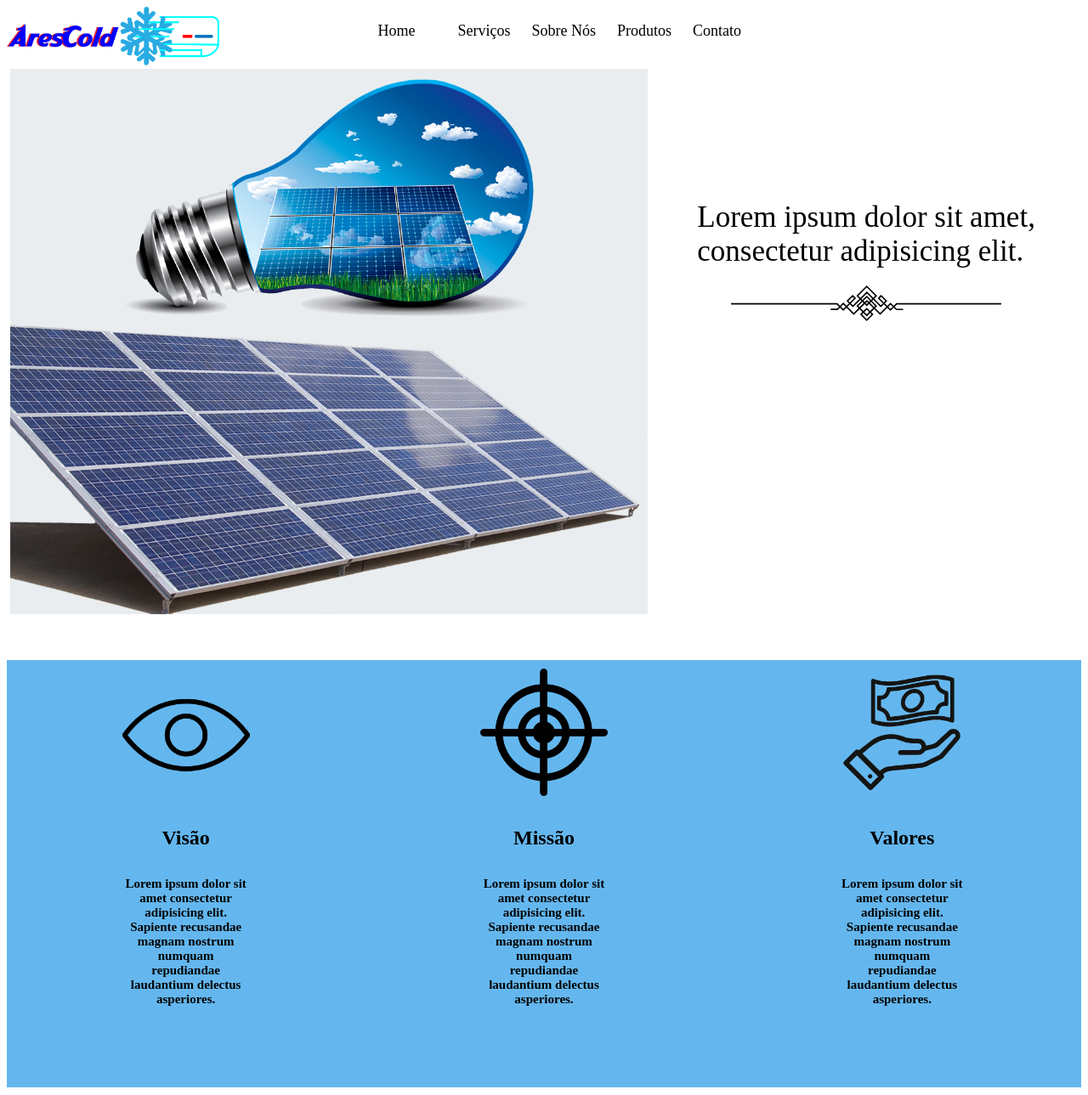
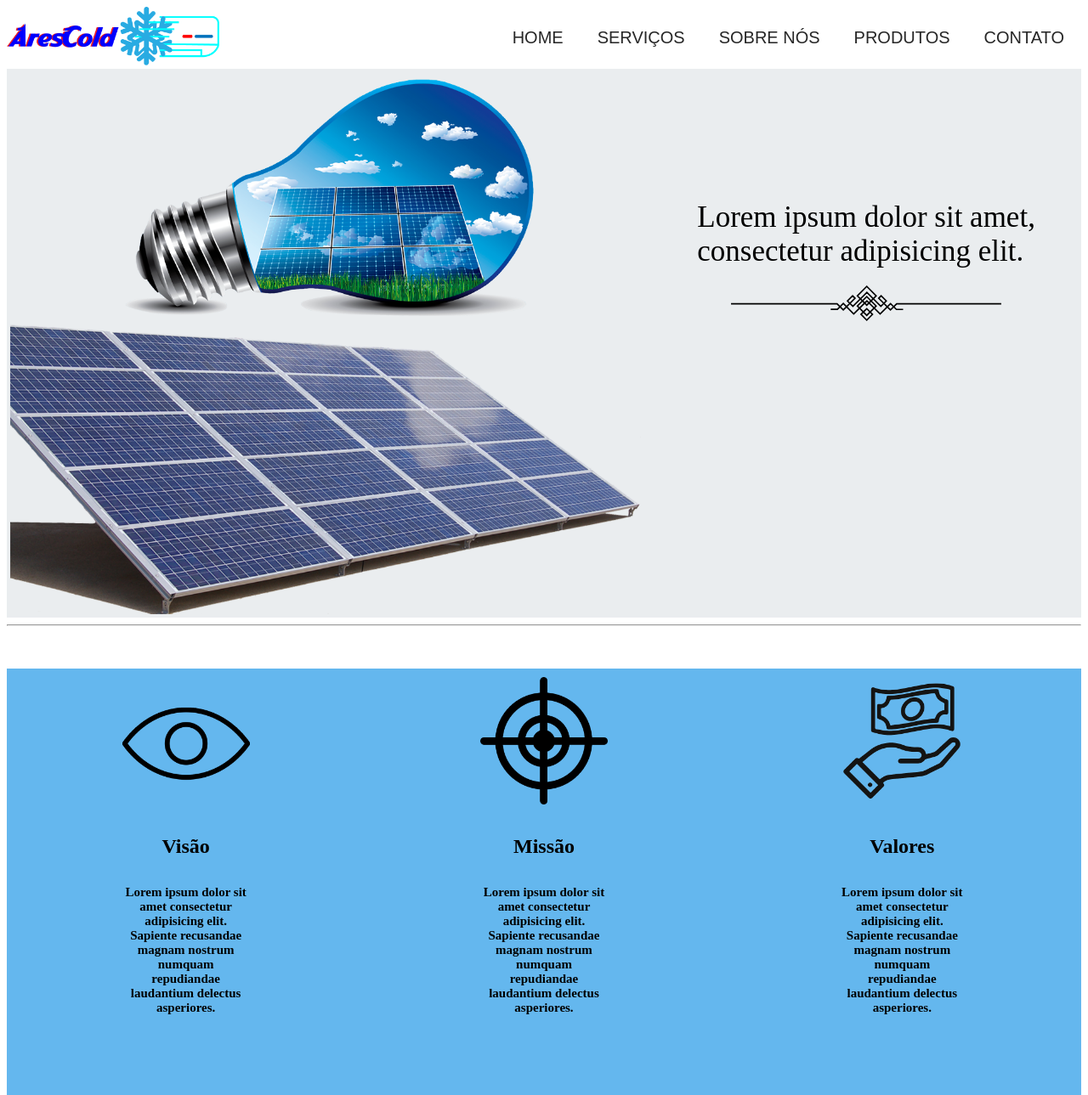
Before and after one commit to Matheuss06/site_2, a PHP site: page / in a window 1280 px wide; the page is wider, and only the part inside the window is pictured. Shown: the top 1289 px of that part at 85% size. Run offline with PHP 8.4, Linux system fonts and the light colour scheme; some libraries are stand-ins or nearby versions.

Commit message:
alteracao menu, inserindo #

```diff
--- a/CSS/estilo.css
+++ b/CSS/estilo.css
@@ -70,39 +70,54 @@ header{
 }
 
 .menu{
-    display: inline-block;
-    margin-right: 400px;
-    font-size: large;
+    margin: 0;
+    display: flex;
+    align-items: center;
+    justify-content: center;
+    font-family: sans-serif;
 }
 
 .menu ul{
+    margin: 0;
+    padding: 0;
+    display: flex;
     list-style: none;
-    display: flex;
-    gap: 25px;
 }
 
-.menu li{
-    display: inline-block;
+.menu ul li a{
+    color: #272727;
+    font-size: 20px;
+    text-decoration: none;
+    text-transform: uppercase;
+    padding: 5px 10px;
+    margin: 0px 10px;
     position: relative;
-    cursor: pointer;
+    transition: all .5s;
 }
 
-.menu li::before{
-    content: '';
-    position: absolute;
-    left: 0;
-    bottom: -2px;
-    width: 100%;
-    height: 2px;
-    background-color: aqua;
-    border-radius: 4px;
-    scale: 0 1;
-    transform-origin: left;
-    transition: 0.35s;
+.menu a:hover{
+    background-color: rgb(100, 183, 238);
+    color: white;
 }
 
-.menu li:hover::before{
-    scale: 1;
+.menu a:before{
+    content: "";
+    position: absolute;
+    bottom: 12px;
+    left: 12px;
+    width: 12px;
+    height: 12px;
+    border: 3px solid rgb(100, 183, 238);
+    border-width: 0 0 3px 3px;
+    opacity: 0;
+    transition: all 0.3s;
+}
+
+
+.menu a:hover::before{
+    opacity: 1;
+    bottom: -8px;
+    left: -8px;
 }
 
 /* ############################# FIM HEADER ################################### */
--- a/header.html
+++ b/header.html
@@ -6,7 +6,7 @@
 
         <nav class="menu">
             <ul>
-                <li><a href="#Home">Home</li>
+                <li><a href="#Home">Home</a></li>
                 <li><a href="#Servicos">Serviços</a></li>
                 <li><a href="#Sobre">Sobre Nós</a></li>
                 <li><a href="#Produtos">Produtos</a></li>
--- a/index.php
+++ b/index.php
@@ -14,7 +14,7 @@
 
 
 
-        <div class="flex">
+        <div class="flex fundo">
 
             <div>
             <img src="images/energia_solar.png" alt="energia solar" class="imagem_energia">
@@ -26,6 +26,7 @@
                 </p>
             </div>
         </div>
+        <hr>
 
         <section class="visao">
 
@@ -60,7 +61,7 @@
             </div>
         </section>
 
-        <div>
+        <div id="Servicos">
             <h1 class="titulo">Serviços<img src="images/linha.svg" class="linha2"></h1>
         </div>
 
@@ -86,7 +87,7 @@
 
         <div class="flex margin cor_azul">
 
-            <div>
+            <div id="Sobre">
                 <span class="flex texto_sobre"><h1 class="titulo alinhar">Sobre nós<img src="images/linha.svg" class="linha2"></h1></span>
                 <p class="sobre_p">Lorem ipsum dolor sit amet consectetur, adipisicing elit. Deserunt distinctio rem nihil, reiciendis cupiditate saepe accusantium quidem animi? Fugit laboriosam delectus vitae ad maxime beatae accusamus voluptatem assumenda debitis laborum.
                     Lorem, ipsum dolor sit amet consectetur adipisicing elit. Dicta natus laboriosam nemo minus quidem nesciunt, sequi, quo quaerat ratione numquam magnam sint quia voluptatibus dolorem officiis quis quisquam placeat obcaecati.
@@ -96,7 +97,7 @@
             <img src="images/logo_arescold_preto.png" alt="logotipo" style="margin: 25px;">
         </div>
 
-        <div id="produtos">
+        <div id="Produtos">
 
             <div id="titulo" class="flex">
             <h1 class="titulo">Produtos <img src="images/linha.svg" class="linha2"></h1>
```
